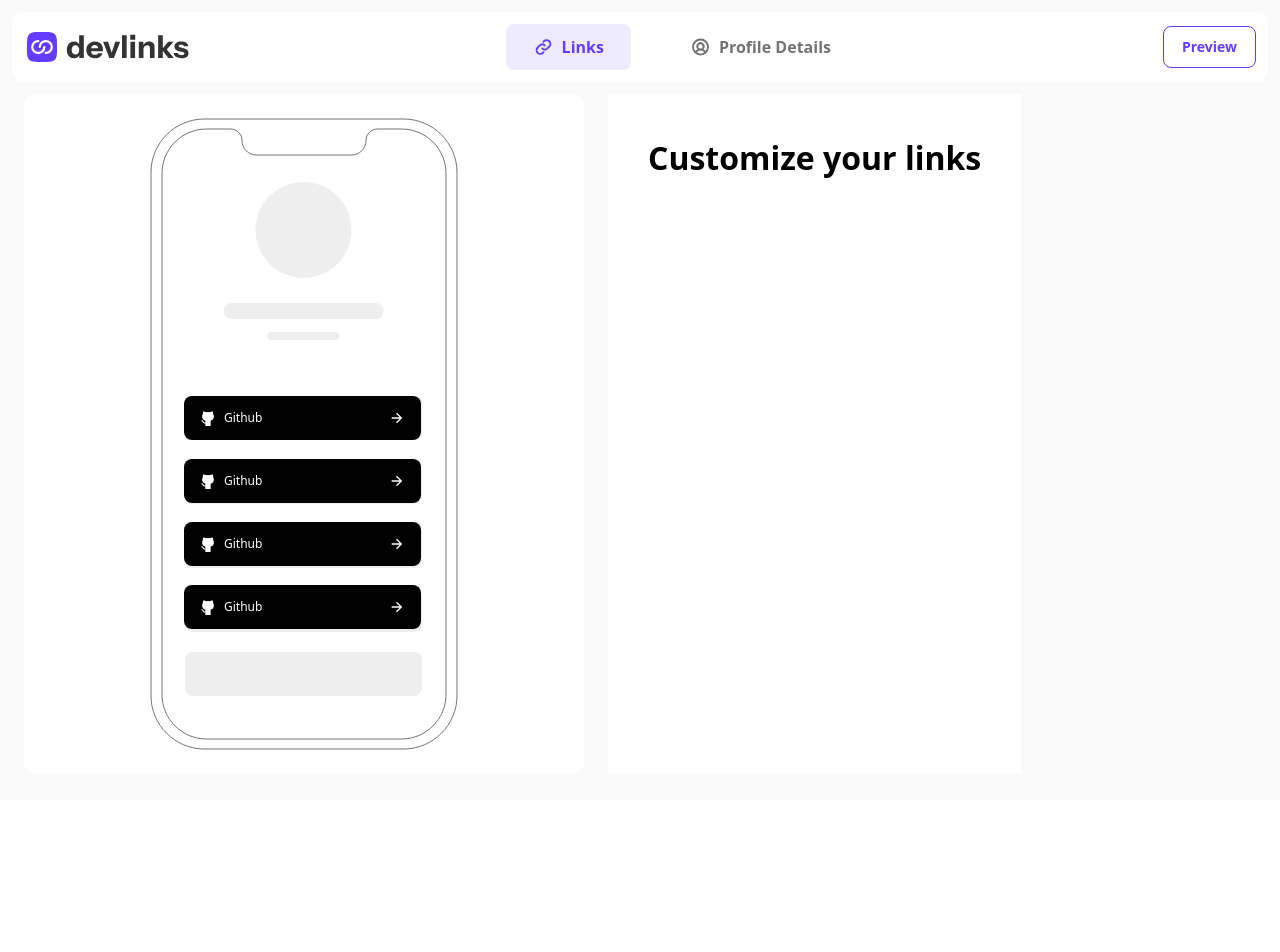
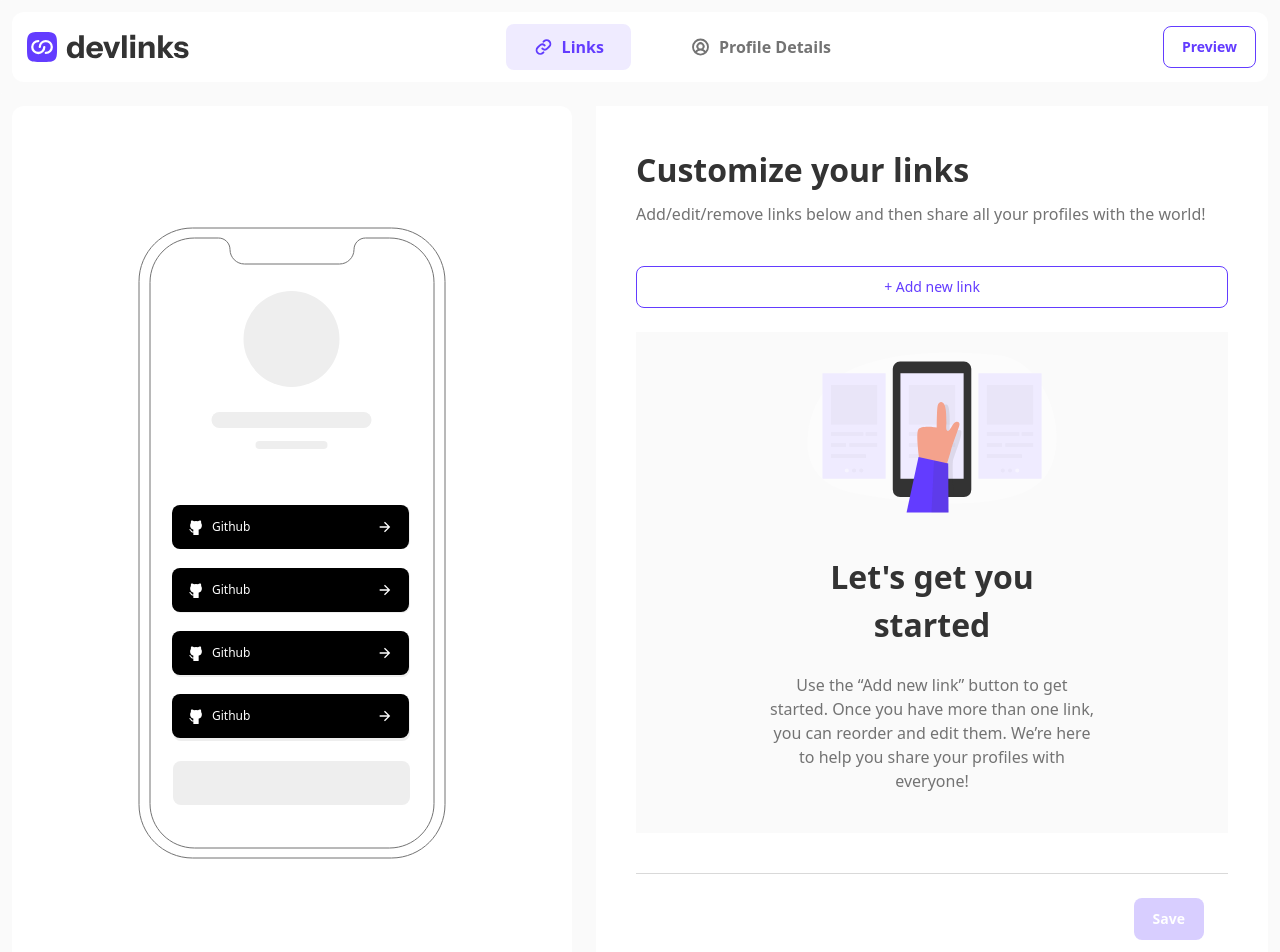
Before and after one commit to k2pbac/link-sharing, a Next.js app: page / in a window 1280 px wide. Shown: the top 952 px of the page. Before the commit the page ends 800 px from the top, so only its background shows below. Built offline with nearby package versions, Linux system fonts and the light colour scheme.

Commit message:
base content and styles added

```diff
--- a/src/app/homepage.scss
+++ b/src/app/homepage.scss
@@ -4,6 +4,7 @@
   .content {
     display: flex;
     gap: 24px;
-    padding: 0 24px;
+    padding: 12px 12px;
+    padding-bottom: 24px;
   }
 }
--- a/src/components/views/customize-links/customize-links.scss
+++ b/src/components/views/customize-links/customize-links.scss
@@ -1,4 +1,75 @@
 .customize-container {
   background-color: $white;
   padding: 40px;
+  padding-bottom: 16px;
+  flex: 1;
+  display: flex;
+  flex-direction: column;
+
+  h2 {
+    color: $dark-grey;
+    margin-bottom: 8px;
+  }
+
+  p {
+    color: $grey;
+    margin-bottom: 40px;
+  }
+
+  .add-links {
+    flex: 1;
+    .image-container {
+      display: flex;
+      flex-direction: column;
+      justify-content: center;
+      align-items: center;
+      gap: 40px;
+      padding-top: 20px;
+      margin-bottom: 40px;
+      background-color: $light-white;
+
+      div {
+        display: flex;
+        flex-direction: column;
+        gap: 24px;
+        width: 55%;
+        h3 {
+          color: $dark-grey;
+        }
+        p {
+          color: $grey;
+        }
+      }
+    }
+    button.add-link-button {
+      border: 1px solid $dark-purple;
+      background-color: transparent;
+      color: $dark-purple;
+      margin-bottom: 24px;
+      &:hover {
+        background-color: $light-purple;
+      }
+    }
+  }
+  .button-container {
+    display: flex;
+    border-top: 1px solid $light-grey;
+    justify-content: flex-end;
+    padding: 24px;
+    button.save-button {
+      &.disabled {
+        background-color: rgba(99, 60, 255, 0.25);
+      }
+      &:not(.disabled) {
+        background-color: $dark-purple;
+      }
+
+      &:hover {
+        background-color: rgba(190, 173, 255, 1);
+        -webkit-box-shadow: 0px 0px 32px 0px rgba(99, 60, 255, 0.25);
+        -moz-box-shadow: 0px 0px 32px 0px rgba(99, 60, 255, 0.25);
+        box-shadow: 0px 0px 32px 0px rgba(99, 60, 255, 0.25);
+      }
+    }
+  }
 }
--- a/src/components/views/customize-links/customize-links.tsx
+++ b/src/components/views/customize-links/customize-links.tsx
@@ -1,7 +1,43 @@
+"use client";
+
+import { Button } from "flowbite-react";
+import { useState } from "react";
+
 export default function CustomizeLinks() {
+  const [linksCount, setLinksCount] = useState(0);
+
   return (
     <div className="customize-container">
-      <h2 className="heading-m">Customize your links</h2>
+      <div className="header">
+        <h2 className="heading-m">Customize your links</h2>
+        <p className="body-m">
+          Add/edit/remove links below and then share all your profiles with the
+          world!
+        </p>
+      </div>
+      <div className="add-links">
+        <Button className="add-link-button w-full">+ Add new link</Button>
+        <div className="image-container">
+          <img src="/assets/images/illustration-empty.svg" alt="empty-links" />
+          <div className="text-center">
+            <h3 className="heading-m">Let's get you started</h3>
+            <p className="body-m">
+              Use the “Add new link” button to get started. Once you have more
+              than one link, you can reorder and edit them. We’re here to help
+              you share your profiles with everyone!
+            </p>
+          </div>
+        </div>
+      </div>
+      <div className="button-container">
+        <Button
+          className={`save-button heading-s ${
+            linksCount == 0 ? "disabled" : ""
+          }`}
+        >
+          Save
+        </Button>
+      </div>
     </div>
   );
 }
--- a/src/components/views/forms/form.scss
+++ b/src/components/views/forms/form.scss
@@ -79,7 +79,7 @@
   button {
     background-color: $dark-purple;
     &:hover {
-      background-color: $purple;
+      background-color: $purple !important;
     }
   }
 }
--- a/src/components/views/preview/preview.scss
+++ b/src/components/views/preview/preview.scss
@@ -3,6 +3,7 @@
   width: 560px;
   display: flex;
   justify-content: center;
+  align-items: center;
   background-color: $white;
   border-radius: 12px;
 
```
